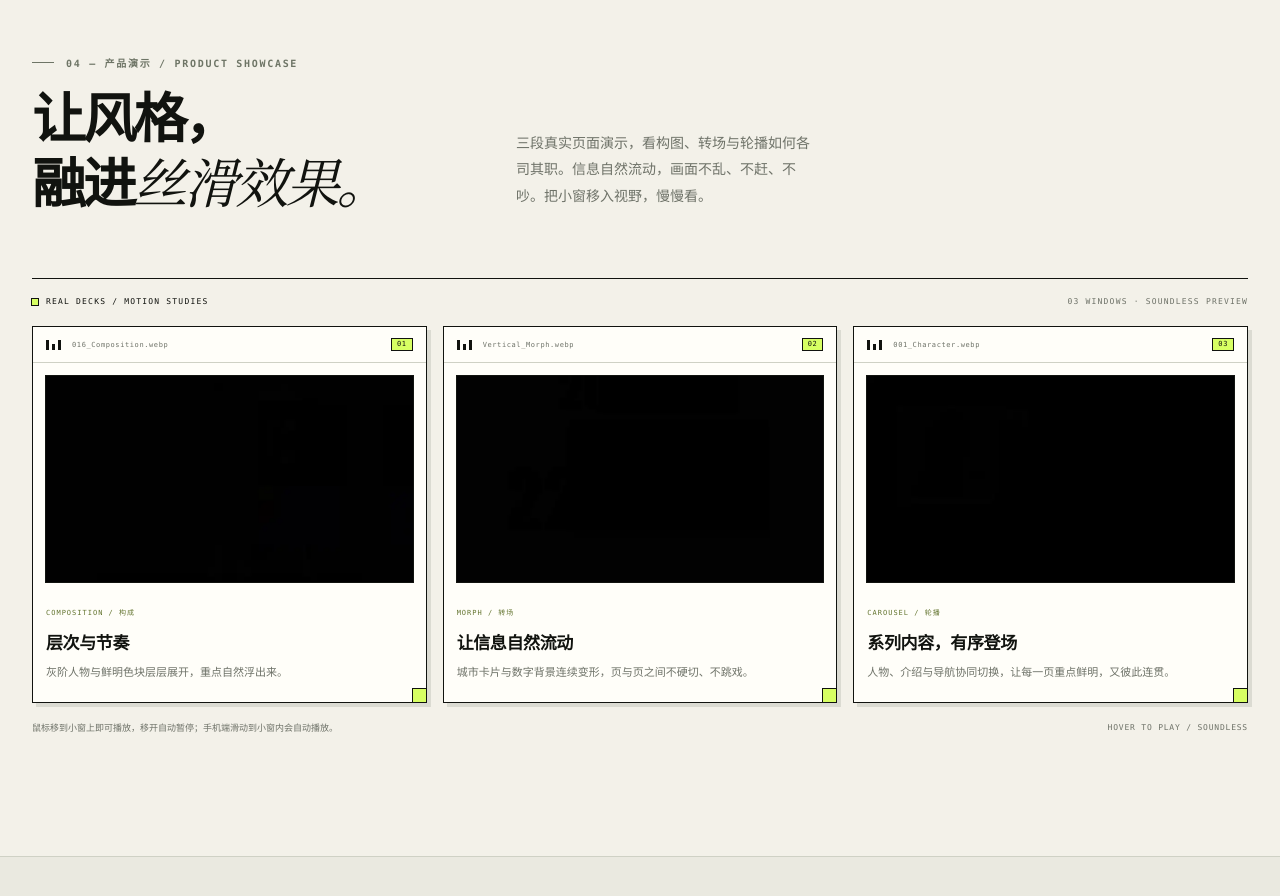
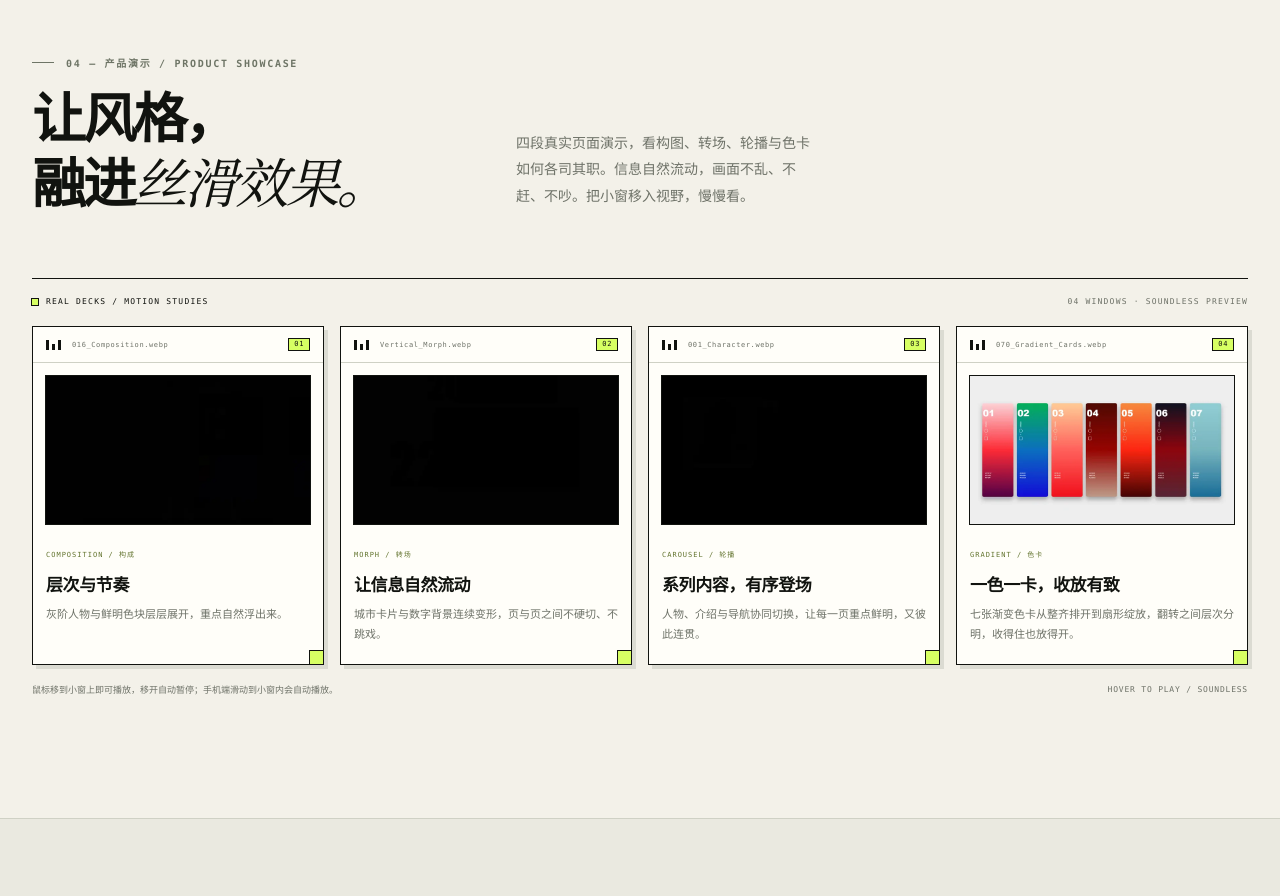
Before and after one commit to weiweizi000/inkraft, a plain HTML site: page index.html in a window 1280 px wide. Shown: the part 5140-6036 px from the top of the page. Drawn offline with Linux system fonts and the light colour scheme.

Commit message:
演示区新增第四张色卡动图，网格改四列

```diff
--- a/index.html
+++ b/index.html
@@ -307,7 +307,7 @@
     .demo-gallery-head { margin-bottom: 20px; display: flex; justify-content: space-between; gap: 20px; color: var(--muted); font-family: var(--mono); font-size: 8px; letter-spacing: 1.2px; }
     .demo-gallery-head span:first-child { display: inline-flex; align-items: center; gap: 8px; color: var(--ink); }
     .demo-gallery-head span:first-child::before { content: ""; width: 6px; height: 6px; background: var(--acid); outline: 1px solid var(--ink); }
-    .video-grid { display: grid; grid-template-columns: repeat(3,minmax(0,1fr)); gap: 16px; }
+    .video-grid { display: grid; grid-template-columns: repeat(4,minmax(0,1fr)); gap: 16px; }
     .video-card { position: relative; min-width: 0; overflow: hidden; border: 1px solid var(--line); background: var(--white); transition: transform .35s var(--ease), border-color .25s, box-shadow .35s var(--ease); }
     .video-card:hover { border-color: #9aa392; transform: translateY(-6px); box-shadow: 8px 8px 0 rgba(17,19,15,.07), inset 0 0 0 1px rgba(215,255,99,.55); }
     .video-card.is-live { border-color: var(--ink); box-shadow: 4px 4px 0 rgba(17,19,15,.1); }
@@ -629,7 +629,7 @@
       .engine-board { grid-template-columns: 1fr; }
       .engine-card.story-card, .engine-card.style-card { min-height: 520px; }
       .asset-card, .export-card { min-height: 330px; }
-      .video-grid { gap: 11px; }
+      .video-grid { grid-template-columns: repeat(2,minmax(0,1fr)); gap: 11px; }
       .video-info { padding: 5px 12px 15px; }
       .video-info h3 { font-size: 15px; }
       .video-info p { font-size: 10px; }
@@ -954,9 +954,9 @@
 
     <section class="section" id="demo" aria-labelledby="demoTitle">
       <div class="container">
-        <div class="section-head showcase-head reveal"><div><span class="kicker">04 — 产品演示 / PRODUCT SHOWCASE</span><h2 id="demoTitle">让风格，<br>融进<em>丝滑效果。</em></h2></div><p>三段真实页面演示，看构图、转场与轮播如何各司其职。信息自然流动，画面不乱、不赶、不吵。把小窗移入视野，慢慢看。</p></div>
+        <div class="section-head showcase-head reveal"><div><span class="kicker">04 — 产品演示 / PRODUCT SHOWCASE</span><h2 id="demoTitle">让风格，<br>融进<em>丝滑效果。</em></h2></div><p>四段真实页面演示，看构图、转场、轮播与色卡如何各司其职。信息自然流动，画面不乱、不赶、不吵。把小窗移入视野，慢慢看。</p></div>
         <div class="demo-gallery reveal">
-          <div class="demo-gallery-head"><span>REAL DECKS / MOTION STUDIES</span><span>03 WINDOWS · SOUNDLESS PREVIEW</span></div>
+          <div class="demo-gallery-head"><span>REAL DECKS / MOTION STUDIES</span><span>04 WINDOWS · SOUNDLESS PREVIEW</span></div>
           <div class="video-grid">
             <article class="video-card">
               <div class="video-window-bar"><span class="window-dots" aria-hidden="true"><i></i><i></i><i></i></span><span class="video-file">016_Composition.webp</span><span class="video-index">01</span></div>
@@ -972,6 +972,11 @@
               <div class="video-window-bar"><span class="window-dots" aria-hidden="true"><i></i><i></i><i></i></span><span class="video-file">001_Character.webp</span><span class="video-index">03</span></div>
               <div class="video-frame"><img class="motion-frame" src="assets/demo-001-poster.jpg" data-motion="assets/demo-001.webp" data-motion-mobile="assets/demo-001-m.webp" width="800" height="450" loading="lazy" decoding="async" alt="轮播演示动图：人物、介绍与导航协同切换，每一页重点鲜明又彼此连贯"></div>
               <div class="video-info"><span class="video-tag">CAROUSEL / 轮播</span><h3>系列内容，有序登场</h3><p>人物、介绍与导航协同切换，让每一页重点鲜明，又彼此连贯。</p></div>
+            </article>
+            <article class="video-card">
+              <div class="video-window-bar"><span class="window-dots" aria-hidden="true"><i></i><i></i><i></i></span><span class="video-file">070_Gradient_Cards.webp</span><span class="video-index">04</span></div>
+              <div class="video-frame"><img class="motion-frame" src="assets/demo-070-poster.jpg" data-motion="assets/demo-070.webp" data-motion-mobile="assets/demo-070-m.webp" width="800" height="450" loading="lazy" decoding="async" alt="色卡演示动图：七张渐变色卡从整齐到扇形绽放，翻转之间层次分明"></div>
+              <div class="video-info"><span class="video-tag">GRADIENT / 色卡</span><h3>一色一卡，收放有致</h3><p>七张渐变色卡从整齐排开到扇形绽放，翻转之间层次分明，收得住也放得开。</p></div>
             </article>
           </div>
         </div>
```
